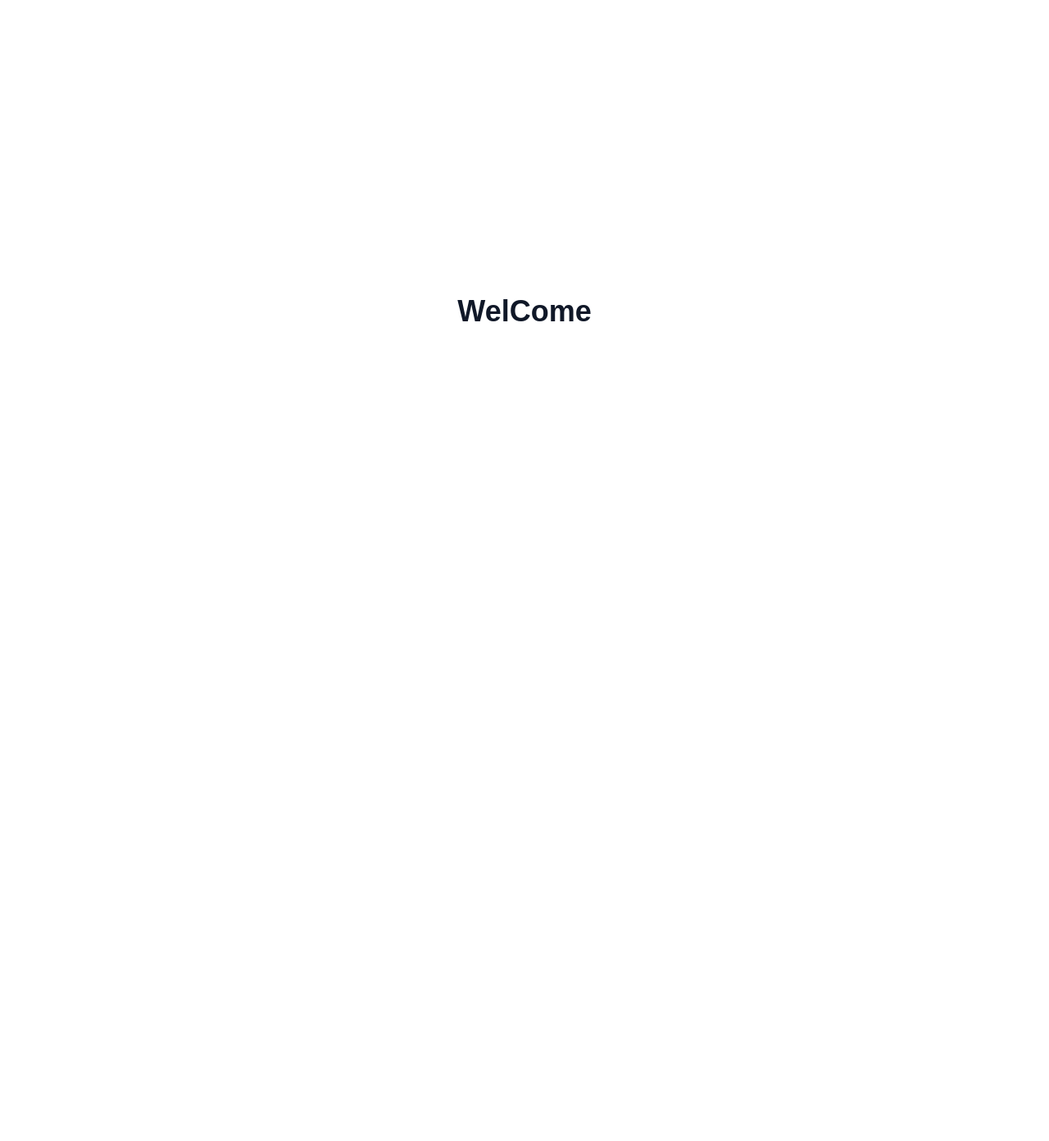
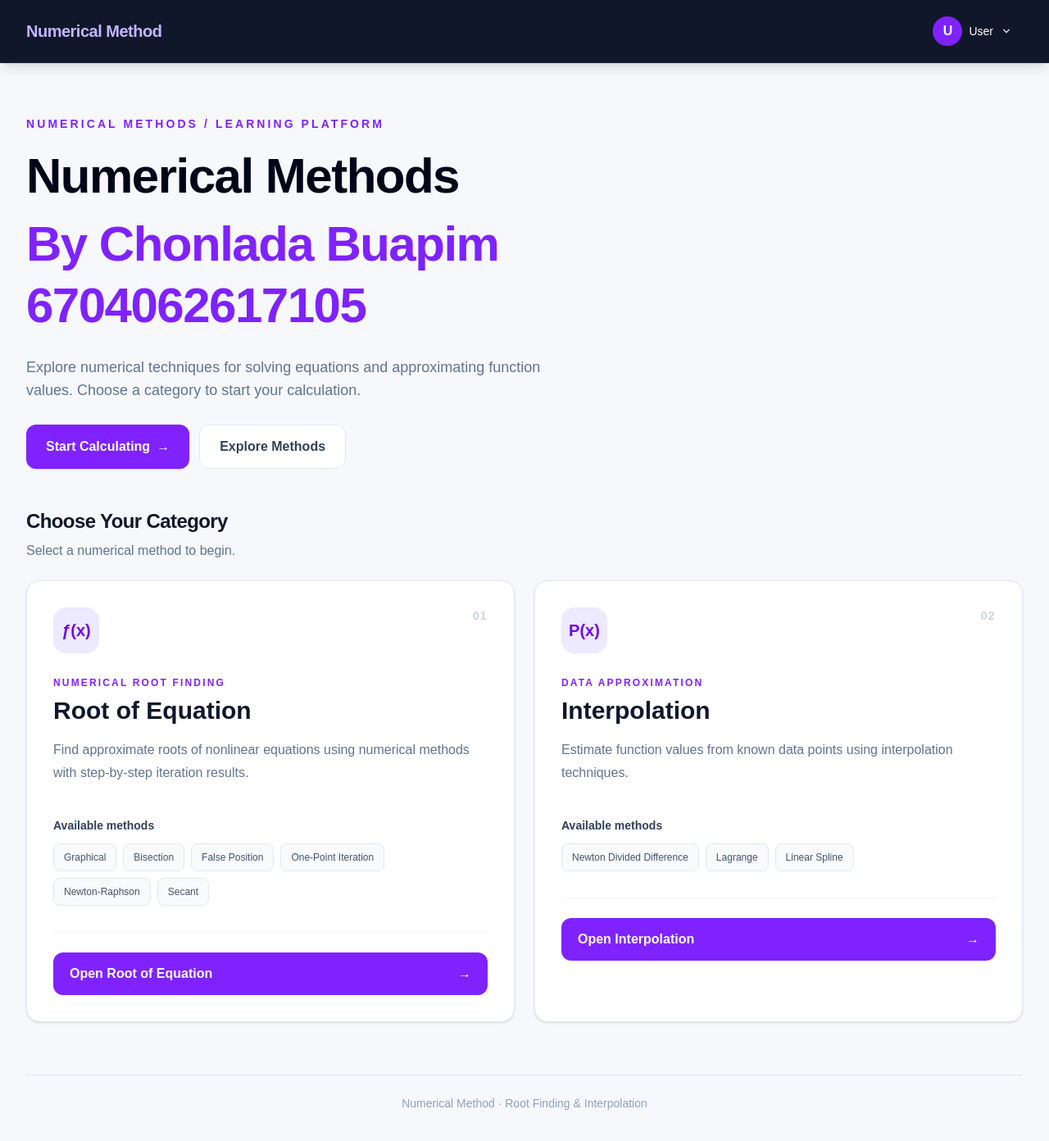
Before and after one commit to pacharasuwaphat-ui/Chonlada-Numerical-Web, a Next.js app in the folder frontend/: page / in a window 1280 px wide. Shown: the top 1392 px of the page at 82% size. Before the commit the page ends 800 px from the top, so only its background shows below. Built offline with nearby package versions, Linux system fonts and the light colour scheme.

Commit message:
add homepage

```diff
--- a/frontend/app/page.tsx
+++ b/frontend/app/page.tsx
@@ -1,83 +1,338 @@
 "use client";
 
 import Link from "next/link";
-import { useState } from "react";
-import { useRouter } from "next/navigation";
+import { usePathname, useRouter } from "next/navigation";
+import { useEffect, useRef, useState } from "react";
 
-export default function Login() {
+const categories = [
+  {
+    number: "01",
+    title: "Root of Equation",
+    subtitle: "Numerical Root Finding",
+    description:
+      "Find approximate roots of nonlinear equations using numerical methods with step-by-step iteration results.",
+    methods: [
+      "Graphical",
+      "Bisection",
+      "False Position",
+      "One-Point Iteration",
+      "Newton-Raphson",
+      "Secant",
+    ],
+    href: "/root/graphical",
+    icon: "ƒ(x)",
+  },
+  {
+    number: "02",
+    title: "Interpolation",
+    subtitle: "Data Approximation",
+    description:
+      "Estimate function values from known data points using interpolation techniques.",
+    methods: [
+      "Newton Divided Difference",
+      "Lagrange",
+      "Linear Spline",
+    ],
+    href: "/interpolation/newton-divided",
+    icon: "P(x)",
+  },
+];
+
+type User = {
+  username?: string;
+  name?: string;
+  email?: string;
+};
+
+export default function HomePage() {
+  const pathname = usePathname();
   const router = useRouter();
 
-  // เก็บค่าจาก input
-  const [formData, setFormData] = useState({
-    email: "",
-    password: "",
-  });
+  const [user, setUser] = useState<User | null>(null);
+    const [dropdownOpen, setDropdownOpen] = useState(false);
+    const [loggingOut, setLoggingOut] = useState(false);
 
-  // เก็บข้อความแจ้งเตือน
-  const [message, setMessage] = useState("");
+    const dropdownRef = useRef<HTMLDivElement>(null);
 
-  // เก็บสถานะ loading ตอนกด login
-  const [loading, setLoading] = useState(false);
+    // อ่านข้อมูลผู้ใช้หลัง Component ทำงานบน Browser
+    useEffect(() => {
+      const loadUser = () => {
+        try {
+          const savedUser = localStorage.getItem("user");
+          setUser(savedUser ? JSON.parse(savedUser) : null);
+        } catch {
+          setUser(null);
+        }
+      };
 
-  // อัปเดตค่าจาก input ลง state
-  const handleChange = (e:any) => {
-    const { name, value } = e.target;
+      loadUser();
 
-    setFormData((prev) => ({
-      ...prev,
-      [name]: value,
-    }));
-  };
+      // อัปเดตเมื่อมีการเปลี่ยน localStorage จาก Tab อื่น
+      window.addEventListener("storage", loadUser);
 
-  // ทำงานตอน submit form
-  const handleSubmit = async (e:any) => {
-    e.preventDefault();
-    setMessage("");
-    setLoading(true);
+      return () => {
+        window.removeEventListener("storage", loadUser);
+      };
+    }, []);
 
-    try {
-      const res = await fetch(`${process.env.NEXT_PUBLIC_API_URL}/auth/login`, {
-        method: "POST",
-        headers: {
-          "Content-Type": "application/json",
-        },
-        body: JSON.stringify({
-          email: formData.email,
-          password: formData.password,
-        }),
-      });
+    // ปิด Dropdown เมื่อคลิกนอกเมนู
+    useEffect(() => {
+      const handleClickOutside = (event: MouseEvent) => {
+        if (
+          dropdownRef.current &&
+          !dropdownRef.current.contains(event.target as Node)
+        ) {
+          setDropdownOpen(false);
+        }
+      };
 
-      const data = await res.json();
+      document.addEventListener("mousedown", handleClickOutside);
 
-      // ถ้า login ไม่สำเร็จ
-      if (!res.ok) {
-        setMessage(data.message || "Login failed");
-        setLoading(false);
-        return;
+      return () => {
+        document.removeEventListener("mousedown", handleClickOutside);
+      };
+    }, []);
+
+    const username =
+      user?.username || user?.name || user?.email || "User";
+
+    const initial = username.charAt(0).toUpperCase();
+
+    const handleLogout = async () => {
+      if (loggingOut) return;
+
+      setLoggingOut(true);
+
+      try {
+        const res = await fetch("/api/auth/logout", {
+          method: "POST",
+        });
+
+        if (!res.ok) {
+          throw new Error("Logout failed");
+        }
+
+        localStorage.removeItem("access_token");
+        localStorage.removeItem("user");
+
+        setUser(null);
+        setDropdownOpen(false);
+
+        router.replace("/login");
+        router.refresh();
+      } catch (error) {
+        console.error("Logout error:", error);
+      } finally {
+        setLoggingOut(false);
       }
+    };
+  return (
+    <div className="min-h-screen bg-[#f6f8fc] text-slate-900">
+      {/* Homepage Navbar */}
+      <nav className="sticky top-0 z-40 border-b border-slate-800 bg-[#10172a] text-white shadow-lg">
+        <div className="mx-auto flex min-h-[76px] w-full max-w-7xl items-center gap-4 px-5 sm:px-8">
+          <Link
+            href="/"
+            className="shrink-0 text-lg font-bold tracking-tight text-violet-300 sm:text-xl"
+          >
+            Numerical Method
+          </Link>
 
-      // ถ้า backend ส่ง token กลับมา ให้เก็บไว้
-      if (data.access_token) {
-        localStorage.setItem("access_token", data.access_token);
-      }
+          {/* User Profile Dropdown */}
+          <div className="relative ml-auto shrink-0" ref={dropdownRef}>
+            <button
+              type="button"
+              onClick={() => setDropdownOpen((prev) => !prev)}
+              aria-expanded={dropdownOpen}
+              className="flex items-center gap-2 rounded-xl px-3 py-2 transition hover:bg-slate-800"
+            >
+              <span className="flex h-9 w-9 items-center justify-center rounded-full bg-violet-600 font-bold text-white">
+                {initial}
+              </span>
 
-      // จะเก็บ user ไว้ด้วยก็ได้
-      if (data.user) {
-        localStorage.setItem("user", JSON.stringify(data.user));
-      }
+              <span className="max-w-32 truncate text-sm font-medium">
+                {username}
+              </span>
 
-      // login สำเร็จแล้วเด้งไปหน้าที่ต้องการ
-      router.push("/home");
-    } catch (error) {
-      setMessage("Cannot connect to server");
-    } finally {
-      setLoading(false);
-    }
-  };
+              <svg
+                className={`h-4 w-4 transition-transform ${
+                  dropdownOpen ? "rotate-180" : ""
+                }`}
+                viewBox="0 0 20 20"
+                fill="currentColor"
+                aria-hidden="true"
+              >
+                <path
+                  fillRule="evenodd"
+                  d="M5.22 7.22a.75.75 0 011.06 0L10 10.94l3.72-3.72a.75.75 0 111.06 1.06l-4.25 4.25a.75.75 0 01-1.06 0L5.22 8.28a.75.75 0 010-1.06z"
+                  clipRule="evenodd"
+                />
+              </svg>
+            </button>
 
-  return (
-    <div className="min-h-screen flex flex-col items-center justify-center bg-white">
-      <h1 className="text-4xl font-bold mb-10 text-gray-900">WelCome</h1>
+            {dropdownOpen && (
+              <div className="absolute right-0 mt-2 w-56 overflow-hidden rounded-xl border border-slate-700 bg-slate-900 py-2 shadow-xl">
+                <div className="border-b border-slate-700 px-4 py-3">
+                  <p className="truncate text-sm font-semibold text-white">
+                    {username}
+                  </p>
+
+                  {user?.email && (
+                    <p className="mt-1 truncate text-xs text-slate-400">
+                      {user.email}
+                    </p>
+                  )}
+                </div>
+
+                <button
+                  type="button"
+                  onClick={handleLogout}
+                  disabled={loggingOut}
+                  className="flex w-full items-center gap-3 px-4 py-3 text-left text-sm text-red-400 transition hover:bg-slate-800 disabled:opacity-50"
+                >
+                  <svg
+                    className="h-5 w-5"
+                    viewBox="0 0 24 24"
+                    fill="none"
+                    stroke="currentColor"
+                    strokeWidth="1.8"
+                    aria-hidden="true"
+                  >
+                    <path
+                      strokeLinecap="round"
+                      strokeLinejoin="round"
+                      d="M15 3h4a2 2 0 012 2v14a2 2 0 01-2 2h-4M10 17l5-5-5-5m5 5H3"
+                    />
+                  </svg>
+
+                  {loggingOut ? "Logging out..." : "Logout"}
+                </button>
+              </div>
+            )}
+          </div>
+        </div>
+      </nav>
+
+      <main className="mx-auto w-full max-w-7xl px-5 py-12 sm:px-8 lg:py-16">
+        {/* Hero */}
+        <section className="mb-12 max-w-3xl">
+          <p className="text-sm font-bold uppercase tracking-[0.22em] text-violet-600">
+            Numerical Methods / Learning Platform
+          </p>
+
+          <h1 className="mt-4 text-4xl font-bold leading-tight tracking-tight text-slate-950 sm:text-5xl lg:text-6xl">
+            Numerical Methods
+            <span className="mt-2 block text-violet-600">
+              By Chonlada Buapim 6704062617105
+            </span>
+          </h1>
+
+          <p className="mt-6 max-w-2xl text-base leading-7 text-slate-500 sm:text-lg">
+            Explore numerical techniques for solving equations and
+            approximating function values. Choose a category to start
+            your calculation.
+          </p>
+
+          <div className="mt-7 flex flex-wrap gap-3">
+            <Link
+              href="/root/graphical"
+              className="inline-flex items-center justify-center rounded-xl bg-violet-600 px-6 py-3.5 font-semibold text-white shadow-sm transition hover:bg-violet-700"
+            >
+              Start Calculating
+              <span className="ml-2" aria-hidden="true">
+                →
+              </span>
+            </Link>
+
+            <a
+              href="#categories"
+              className="inline-flex items-center justify-center rounded-xl border border-slate-200 bg-white px-6 py-3.5 font-semibold text-slate-700 transition hover:bg-slate-50"
+            >
+              Explore Methods
+            </a>
+          </div>
+        </section>
+
+        {/* Category cards */}
+        <section id="categories">
+          <div className="mb-6">
+            <h2 className="text-2xl font-bold tracking-tight text-slate-900">
+              Choose Your Category
+            </h2>
+            <p className="mt-2 text-slate-500">
+              Select a numerical method to begin.
+            </p>
+          </div>
+
+          <div className="grid grid-cols-1 gap-6 lg:grid-cols-2">
+            {categories.map((category) => (
+              <article
+                key={category.number}
+                className="group flex h-full flex-col rounded-2xl border border-slate-200 bg-white p-6 shadow-sm transition duration-200 hover:-translate-y-1 hover:border-violet-200 hover:shadow-lg sm:p-8"
+              >
+                <div className="flex items-start justify-between gap-4">
+                  <div className="flex h-14 w-14 items-center justify-center rounded-2xl bg-violet-100 text-xl font-bold text-violet-700">
+                    {category.icon}
+                  </div>
+
+                  <span className="text-sm font-bold tracking-widest text-slate-300">
+                    {category.number}
+                  </span>
+                </div>
+
+                <p className="mt-7 text-xs font-bold uppercase tracking-[0.18em] text-violet-600">
+                  {category.subtitle}
+                </p>
+
+                <h3 className="mt-2 text-2xl font-bold text-slate-900 sm:text-3xl">
+                  {category.title}
+                </h3>
+
+                <p className="mt-4 min-h-[72px] leading-7 text-slate-500">
+                  {category.description}
+                </p>
+
+                <div className="mt-6">
+                  <p className="mb-3 text-sm font-semibold text-slate-700">
+                    Available methods
+                  </p>
+
+                  <div className="flex flex-wrap gap-2">
+                    {category.methods.map((method) => (
+                      <span
+                        key={method}
+                        className="rounded-lg border border-slate-200 bg-slate-50 px-3 py-2 text-xs font-medium text-slate-600"
+                      >
+                        {method}
+                      </span>
+                    ))}
+                  </div>
+                </div>
+
+                <div className="mt-8 border-t border-slate-100 pt-6">
+                  <Link
+                    href={category.href}
+                    className="flex w-full items-center justify-between rounded-xl bg-violet-600 px-5 py-3.5 font-semibold text-white transition hover:bg-violet-700"
+                  >
+                    Open {category.title}
+                    <span
+                      className="transition-transform group-hover:translate-x-1"
+                      aria-hidden="true"
+                    >
+                      →
+                    </span>
+                  </Link>
+                </div>
+              </article>
+            ))}
+          </div>
+        </section>
+
+        {/* Footer */}
+        <footer className="mt-16 border-t border-slate-200 py-6 text-center text-sm text-slate-400">
+          Numerical Method · Root Finding &amp; Interpolation
+        </footer>
+      </main>
     </div>
   );
 }
```
